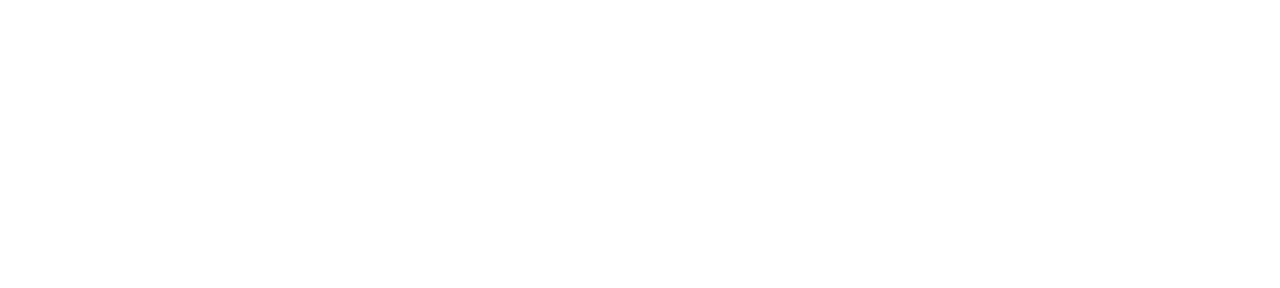
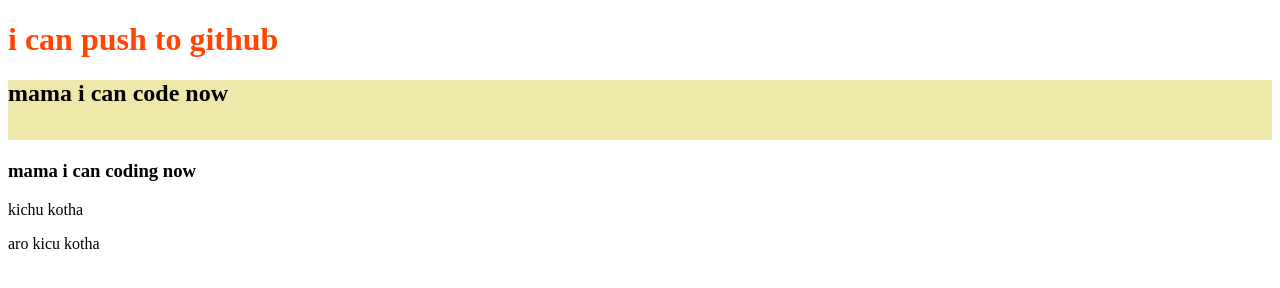
Before and after one commit to lbmillat/my-third-repo, a plain HTML site: page index.html in a window 1280 px wide. Drawn offline with Linux system fonts and the light colour scheme.

Commit message:
paragraph

```diff
--- a/index.html
+++ b/index.html
@@ -4,9 +4,15 @@
     <meta charset="UTF-8">
     <meta http-equiv="X-UA-Compatible" content="IE=edge">
     <meta name="viewport" content="width=device-width, initial-scale=1.0">
-    <title>my third repo</title>
+    <title>my third github repo</title>
+    <link rel="stylesheet" href="style.css">
 </head>
 <body>
+    <h1>i can push to github</h1>
+    <h2>mama i can code now</h2>
+    <h3>mama i can coding now</h3>
+    <p>kichu kotha </p>
+    <p>aro kicu kotha</p>
 
 </body>
 </html>
--- /dev/null
+++ b/style.css
@@ -0,0 +1,10 @@
+h1{
+    color: red;
+}
+h1{
+    color: orangered;
+}
+h2{
+    background-color: palegoldenrod;
+    height: 60px;
+}
```
